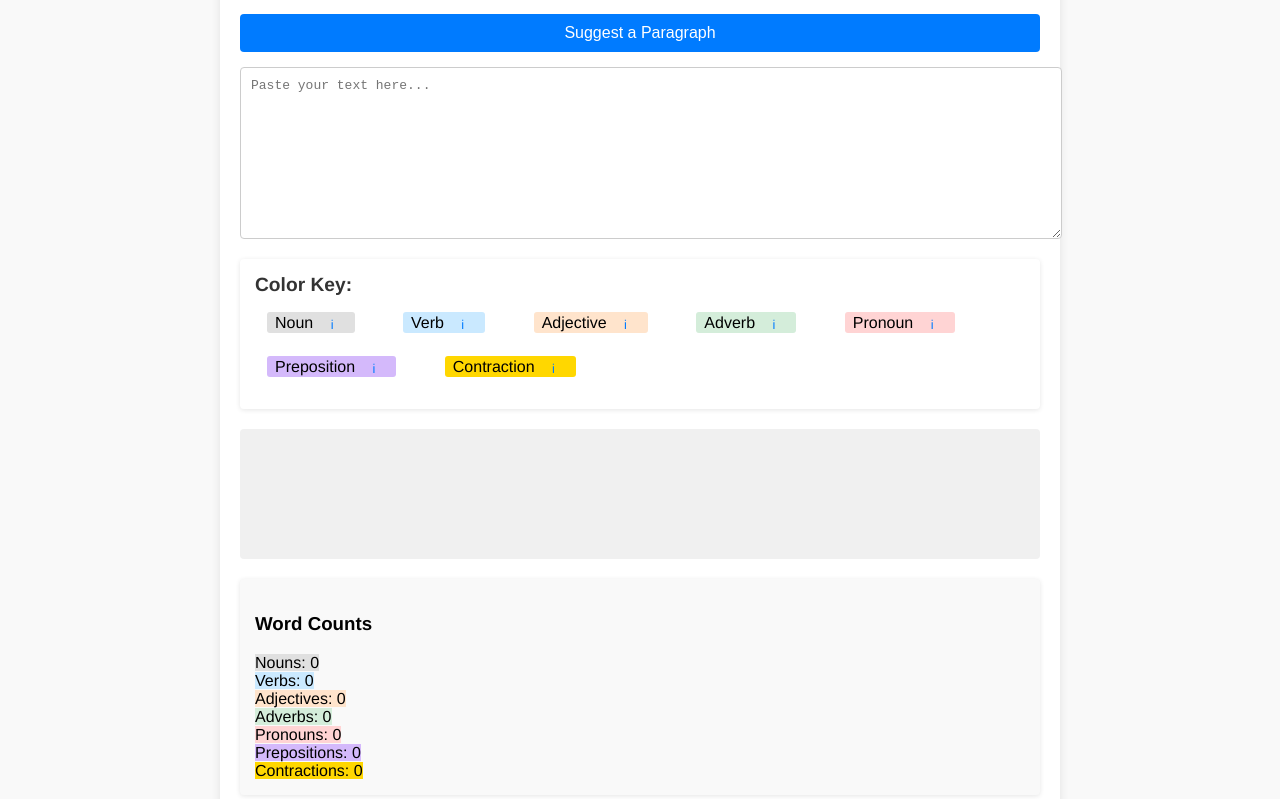
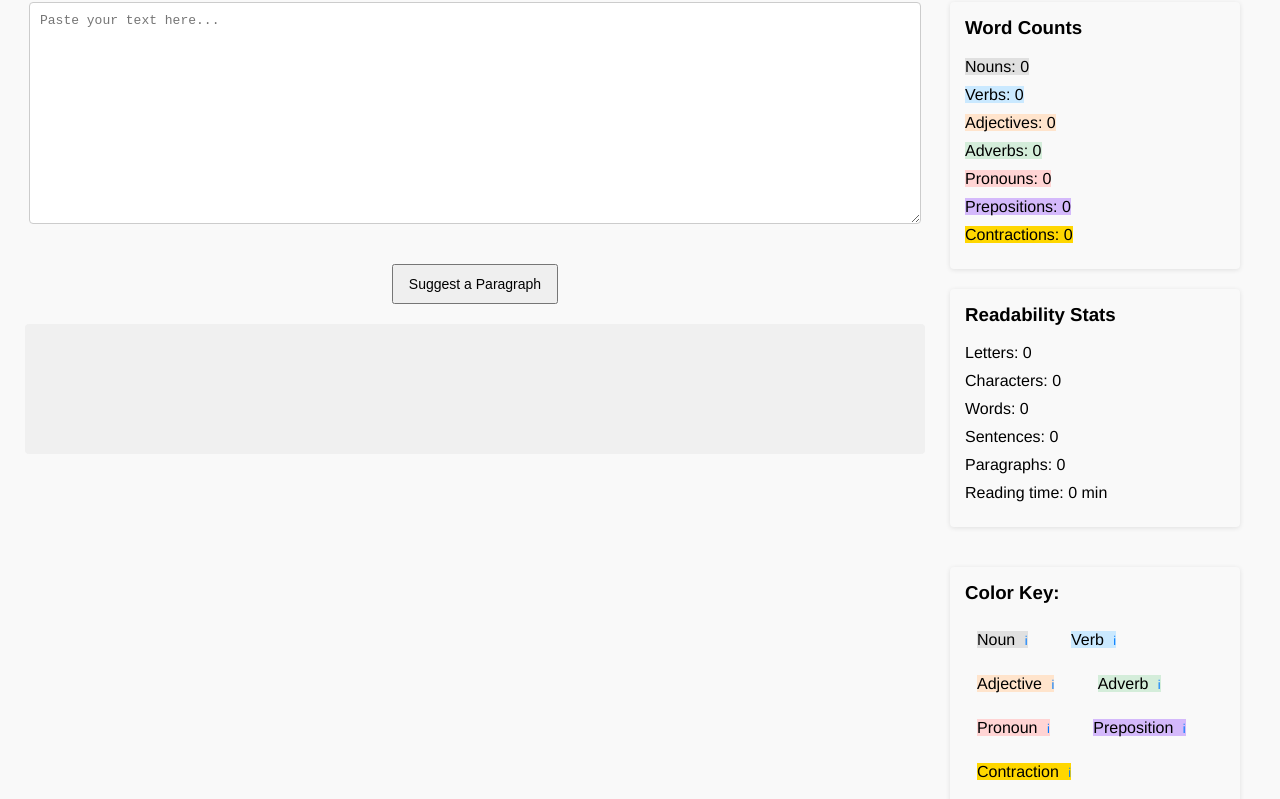
Before and after one commit to georgespetrequin/learn-grammar, a plain HTML site: page index.html in a window 1280 px wide. Shown: the part 98-897 px from the top of the page. Drawn offline with Linux system fonts and the light colour scheme.

Commit message:
improve element alignment

```diff
--- a/index.html
+++ b/index.html
@@ -8,10 +8,35 @@
     <script src="https://unpkg.com/compromise"></script>
 </head>
 <body>
+    <div class="header">
+        <h1>Grammar Highlighter</h1>
+    </div>
     <div class="container">
-        <h1>Grammar Highlighter</h1>
+        <div class="main-content">
+            <textarea id="inputText" placeholder="Paste your text here..."></textarea>
             <button id="suggestButton" class="suggest-button">Suggest a Paragraph</button>
-        <textarea id="inputText" placeholder="Paste your text here..."></textarea>
+            <div id="highlightedText"></div>
+        </div>
+        <div class="sidebar">
+            <div id="wordCounts" class="word-counts">
+                <h3>Word Counts</h3>
+                <div class="count-item"><span class="noun">Nouns: <span id="nounCount">0</span></span></div>
+                <div class="count-item"><span class="verb">Verbs: <span id="verbCount">0</span></span></div>
+                <div class="count-item"><span class="adjective">Adjectives: <span id="adjectiveCount">0</span></span></div>
+                <div class="count-item"><span class="adverb">Adverbs: <span id="adverbCount">0</span></span></div>
+                <div class="count-item"><span class="pronoun">Pronouns: <span id="pronounCount">0</span></span></div>
+                <div class="count-item"><span class="preposition">Prepositions: <span id="prepositionCount">0</span></span></div>
+                <div class="count-item"><span class="contraction">Contractions: <span id="contractionCount">0</span></span></div>
+            </div>
+            <div id="readabilityStats" class="readability-stats">
+                <h3>Readability Stats</h3>
+                <div class="stat-item">Letters: <span id="letterCount">0</span></div>
+                <div class="stat-item">Characters: <span id="characterCount">0</span></div>
+                <div class="stat-item">Words: <span id="totalWordCount">0</span></div>
+                <div class="stat-item">Sentences: <span id="sentenceCount">0</span></div>
+                <div class="stat-item">Paragraphs: <span id="paragraphCount">0</span></div>
+                <div class="stat-item">Reading time: <span id="readingTime">0</span> min</div>
+            </div>
             <div class="legend">
                 <h3>Color Key:</h3>
                 <div class="legend-item">
@@ -36,25 +61,6 @@
                     <span class="contraction" title="A shortened form of a word or group of words, with the omitted letters often replaced by an apostrophe.">Contraction <span class="info-icon" title="A shortened form of a word or group of words, with the omitted letters often replaced by an apostrophe.">i</span></span>
                 </div>
             </div>
-        <div id="highlightedText"></div>
-        <div id="wordCounts" class="word-counts">
-            <h3>Word Counts</h3>
-            <div class="count-item"><span class="noun">Nouns: <span id="nounCount">0</span></span></div>
-            <div class="count-item"><span class="verb">Verbs: <span id="verbCount">0</span></span></div>
-            <div class="count-item"><span class="adjective">Adjectives: <span id="adjectiveCount">0</span></span></div>
-            <div class="count-item"><span class="adverb">Adverbs: <span id="adverbCount">0</span></span></div>
-            <div class="count-item"><span class="pronoun">Pronouns: <span id="pronounCount">0</span></span></div>
-            <div class="count-item"><span class="preposition">Prepositions: <span id="prepositionCount">0</span></span></div>
-            <div class="count-item"><span class="contraction">Contractions: <span id="contractionCount">0</span></span></div>
-        </div>
-        <div id="readabilityStats" class="readability-stats">
-            <h3>Readability Stats</h3>
-            <div class="stat-item">Letters: <span id="letterCount">0</span></div>
-            <div class="stat-item">Characters: <span id="characterCount">0</span></div>
-            <div class="stat-item">Words: <span id="totalWordCount">0</span></div>
-            <div class="stat-item">Sentences: <span id="sentenceCount">0</span></div>
-            <div class="stat-item">Paragraphs: <span id="paragraphCount">0</span></div>
-            <div class="stat-item">Reading time: <span id="readingTime">0</span> min</div>
         </div>
     </div>
     <script src="script.js"></script>
--- a/styles.css
+++ b/styles.css
@@ -5,27 +5,47 @@ body {
     background-color: #f9f9f9;
 }
 
+.header {
+    text-align: center;
+    margin-bottom: 20px;
+}
+
 .container {
-    max-width: 800px;
+    max-width: 1200px;
     margin: 0 auto;
-    background-color: #ffffff;
-    padding: 20px;
-    border-radius: 8px;
-    box-shadow: 0 2px 10px rgba(0, 0, 0, 0.1);
+    display: flex;
+    flex-direction: row;
+}
+
+.main-content {
+    flex: 3;
     display: flex;
     flex-direction: column;
+    align-items: center;
+    padding-right: 20px;
+}
+
+.sidebar {
+    flex: 1;
+    display: flex;
+    flex-direction: column;
+    gap: 20px;
+    padding-left: 20px;
+}
+
+.suggest-button {
+    margin: 20px 0;
+    padding: 10px 15px;
+    font-size: 14px;
 }
 
 h1 {
-    color: #333;
     text-align: center;
-    font-size: 1.8em;
-    margin-bottom: 20px;
 }
 
 textarea {
     width: 100%;
-    height: 150px;
+    height: 200px;
     padding: 10px;
     margin-bottom: 20px;
     border: 1px solid #ccc;
@@ -40,115 +60,65 @@ textarea {
     border-radius: 4px;
     min-height: 100px;
     line-height: 1.5;
+    width: 100%;
 }
 
-.word-counts {
-    margin-top: 20px;
+.word-counts, .readability-stats, .legend {
     background-color: #f9f9f9;
     padding: 15px;
     border-radius: 4px;
     box-shadow: 0 1px 5px rgba(0, 0, 0, 0.1);
 }
 
-.readability-stats {
-    margin-top: 20px;
-    background-color: #f9f9f9;
-    padding: 15px;
-    border-radius: 4px;
-    box-shadow: 0 1px 5px rgba(0, 0, 0, 0.1);
+.word-counts h3, .readability-stats h3, .legend h3 {
+    margin-top: 0;
 }
 
-.stat-item {
+.stat-item, .count-item {
     margin-bottom: 10px;
     font-size: 1em;
 }
 
 /* Highlight colors for different parts of speech */
 .noun {
-    background-color: #e0e0e0; /* Gray */
-    color: black; /* Text color */
+    background-color: #e0e0e0;
 }
 
 .verb {
-    background-color: #cae9ff; /* Light blue */
-    color: black; /* Text color */
+    background-color: #cae9ff;
 }
 
 .adjective {
-    background-color: #ffe4cc; /* Light peach */
-    color: black; /* Text color */
+    background-color: #ffe4cc;
 }
 
 .adverb {
-    background-color: #d4edda; /* Light green */
-    color: black; /* Text color */
+    background-color: #d4edda;
 }
 
 .pronoun {
-    background-color: #ffd4d4; /* Light pink */
-    color: black; /* Text color */
+    background-color: #ffd4d4;
 }
 
 .preposition {
-    background-color: #d4b9fb; /* Light purple */
-    color: black; /* Text color */
+    background-color: #d4b9fb;
 }
 
 .contraction {
-    background-color: #ffd700; /* Yellow */
-    color: black; /* Text color */
+    background-color: #ffd700;
 }
 
-/* Legend styles */
 .legend {
-    background-color: #ffffff;
-    padding: 15px;
-    border-radius: 4px;
-    margin-bottom: 20px;
-    box-shadow: 0 1px 5px rgba(0, 0, 0, 0.1);
-}
-
-.legend h3 {
-    margin-top: 0;
-    margin-bottom: 10px;
-    font-size: 1.2em;
-    color: #333;
+    margin-top: 20px;
 }
 
 .legend-item {
     display: inline-block;
     margin-right: 15px;
     margin-bottom: 10px;
-    padding: 8px 12px; /* Padding for better touch targets */
-    border-radius: 4px; /* Rounded corners */
-    color: black; /* Default text color */
-}
-
-.legend-item span {
-    padding: 2px 8px;
-    margin-right: 5px;
-    border-radius: 3px;
-}
-
-.suggest-button {
-    background-color: #007bff;
-    color: white;
-    padding: 10px 20px;
-    border: none;
+    padding: 8px 12px;
     border-radius: 4px;
-    cursor: pointer;
-    margin-bottom: 15px;
-    font-size: 16px;
-    transition: background-color 0.3s;
-    width: 100%;
-}
-
-.suggest-button:hover {
-    background-color: #0056b3;
-}
-
-.suggest-button:active {
-    background-color: #004085;
+    color: black;
 }
 
 .info-icon {
```
Lines whose indentation alone changed are shown as unchanged.
